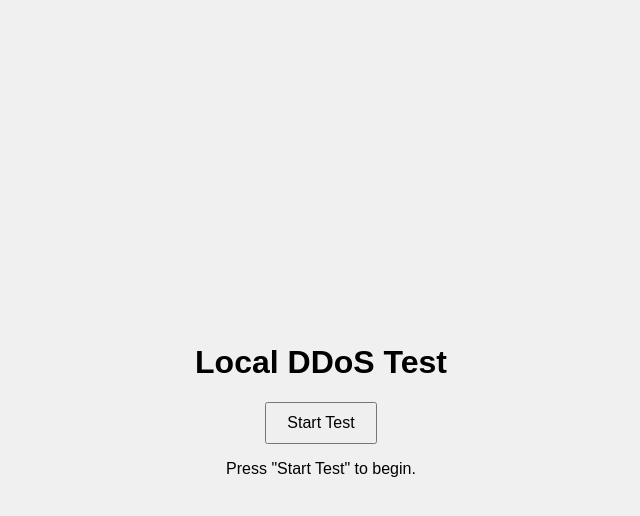
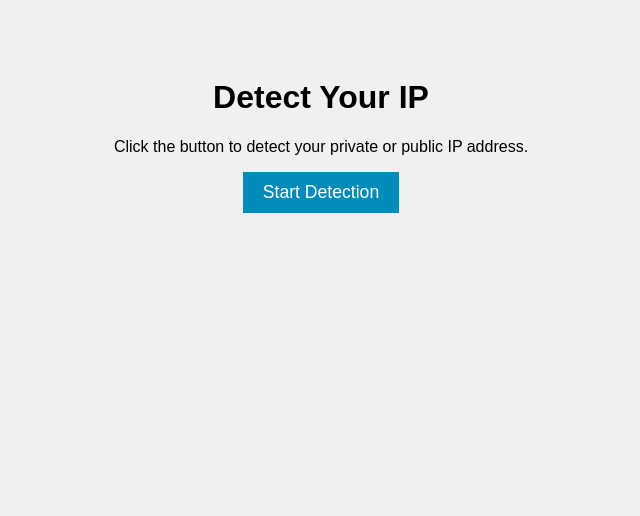
Before and after one commit to KomaVR/lifesaver, a website: page index.html in a window 1280 px wide. Shown: the whole page, without its empty margins (319-959 px from the left). Drawn offline with Linux system fonts and the light colour scheme.

Commit message:
Update index.html

```diff
--- a/index.html
+++ b/index.html
@@ -3,84 +3,54 @@
 <head>
     <meta charset="UTF-8">
     <meta name="viewport" content="width=device-width, initial-scale=1.0">
-    <title>Local DDoS Test</title>
+    <title>IP Detection</title>
     <style>
         body {
             font-family: Arial, sans-serif;
-            display: flex;
-            flex-direction: column;
-            align-items: center;
-            justify-content: center;
-            height: 100vh;
             background-color: #f0f0f0;
+            text-align: center;
+            padding: 50px;
+        }
+        #status {
+            font-size: 1.5rem;
+            margin-top: 20px;
+            color: #333;
         }
         button {
             padding: 10px 20px;
-            font-size: 16px;
+            background-color: #008CBA;
+            color: white;
+            border: none;
             cursor: pointer;
+            font-size: 1.1rem;
+        }
+        button:hover {
+            background-color: #007b99;
         }
     </style>
 </head>
 <body>
-    <h1>Local DDoS Test</h1>
-    <button onclick="startDDoSTest()">Start Test</button>
-    <p id="status">Press "Start Test" to begin.</p>
+
+    <h1>Detect Your IP</h1>
+    <p>Click the button to detect your private or public IP address.</p>
+    <button onclick="getPrivateIP()">Start Detection</button>
+
+    <div id="status"></div>
 
     <script>
-        let connections = [];
-        const duration = 120000; // 2 minutes in milliseconds
-        let targetIP = '';
-
         async function getPrivateIP() {
             try {
-                // Fetch the private IP from your local server
+                // Fetch the private or public IP from the server
                 const response = await fetch('http://localhost:3000/private-ip');
                 const data = await response.json();
-                targetIP = `ws://${data.ip}:8080`; // WebSocket server IP (local machine's private IP and port 8080)
-                document.getElementById('status').textContent = `Detected private IP: ${data.ip}`;
+                const ip = data.ip;
+                document.getElementById('status').textContent = `Detected IP: ${ip}`;
             } catch (error) {
-                console.error("Error fetching private IP:", error);
-                document.getElementById('status').textContent = "Could not detect private IP";
+                console.error("Error fetching IP:", error);
+                document.getElementById('status').textContent = "Could not detect IP";
             }
         }
+    </script>
 
-        async function startDDoSTest() {
-            await getPrivateIP();
-            if (!targetIP) return;
-
-            const confirmStart = confirm("Are you sure you want to test your security by simulating a self-DDoS?");
-            if (!confirmStart) return;
-
-            const endTime = Date.now() + duration;
-            const statusElement = document.getElementById("status");
-
-            statusElement.textContent = "Test in progress...";
-
-            const interval = setInterval(() => {
-                if (Date.now() >= endTime) {
-                    clearInterval(interval);
-                    closeConnections();
-                    statusElement.textContent = `Test completed. Total connections attempted: ${connections.length}`;
-                    return;
-                }
-
-                try {
-                    const ws = new WebSocket(targetIP);
-                    ws.onopen = () => connections.push(ws);
-                    ws.onerror = () => {}; // Ignore errors, they are expected in stress tests
-                } catch (error) {
-                    console.error("Connection error:", error);
-                }
-            }, 50); // Adjust interval to control request frequency
-        }
-
-        function closeConnections() {
-            connections.forEach(ws => {
-                if (ws.readyState === WebSocket.OPEN) {
-                    ws.close();
-                }
-            });
-        }
-    </script>
 </body>
 </html>
```
